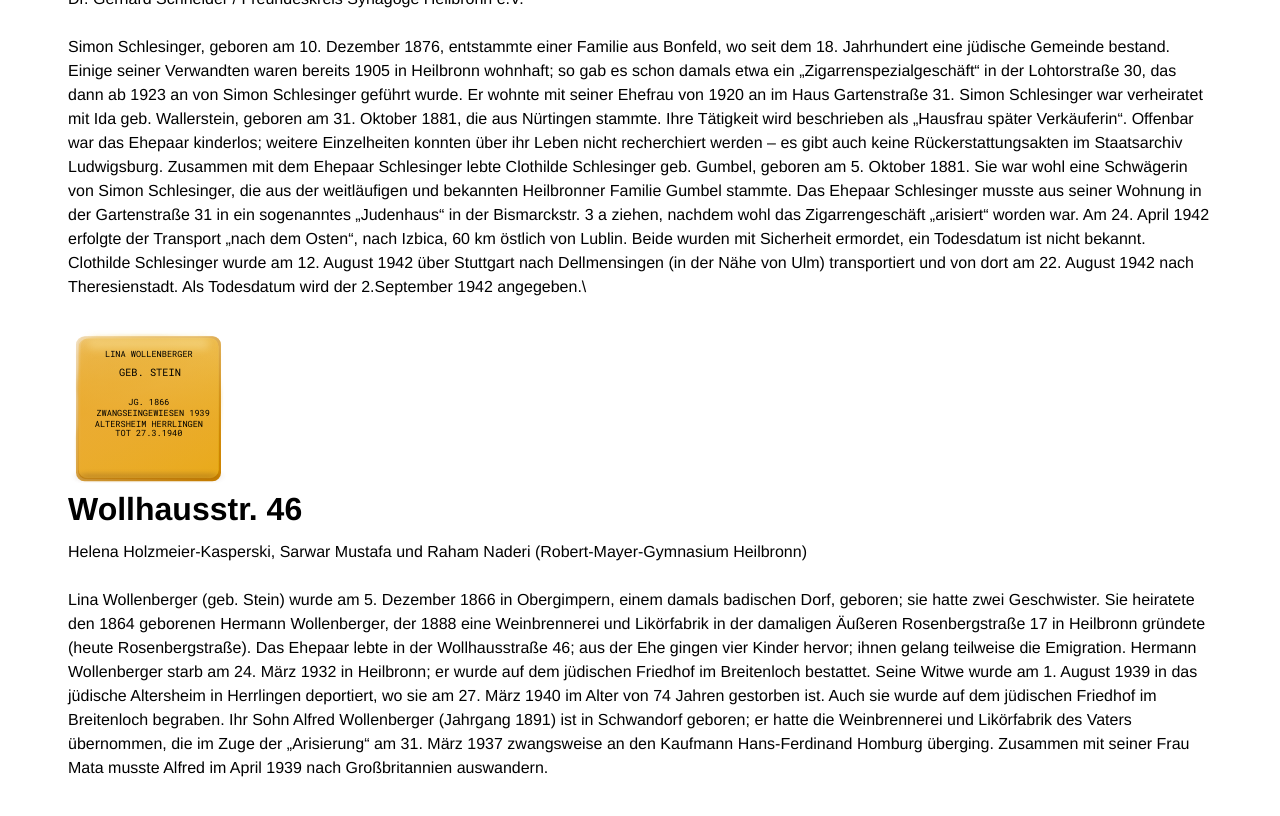
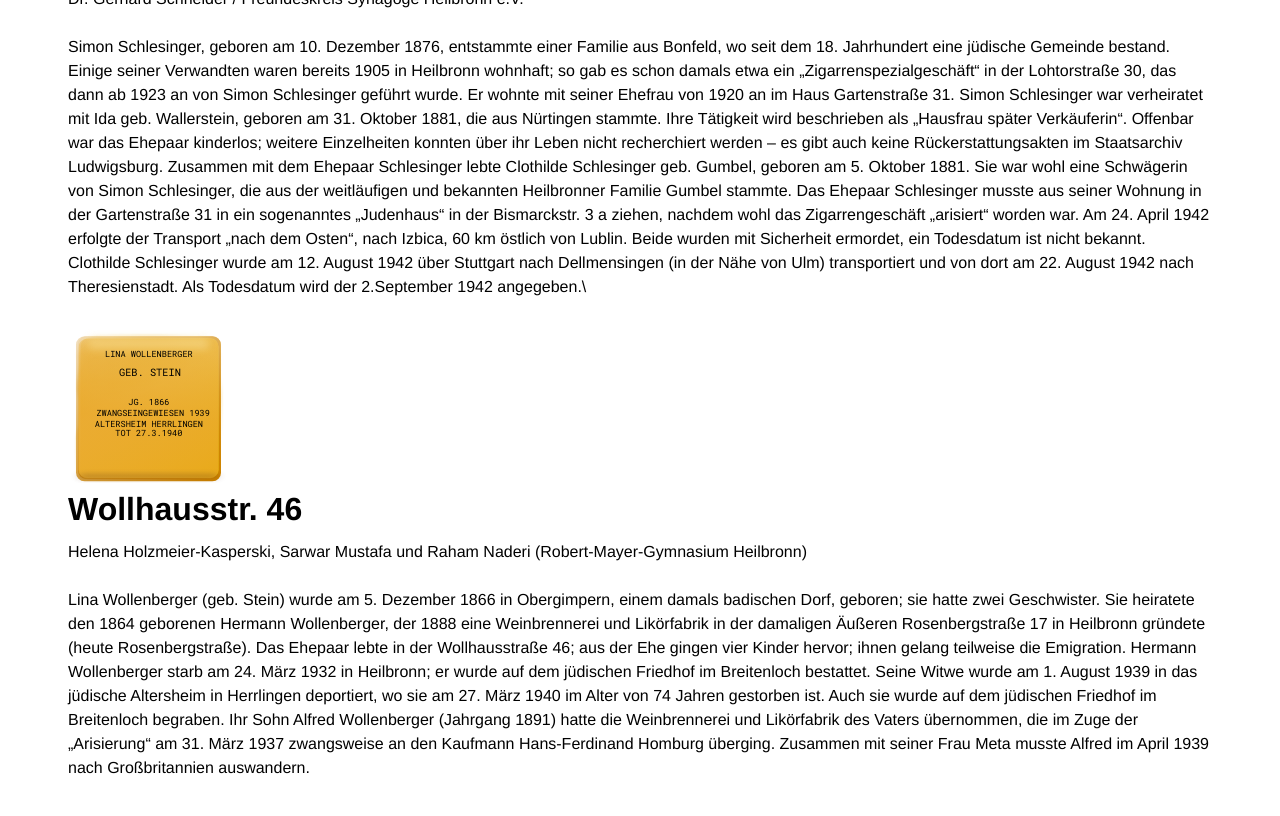
Before and after one commit to opendata-heilbronn/stolpersteine, a Jekyll site: the page built from _actions/jun-2017.md, in a window 1280 px wide and 900 px high, scrolled down 976 px. Shown: the top 816 px of the window. Built offline with Jekyll 4.4.1, drawn with Linux system fonts in a browser that asks for light colours.

Commit message:
Updated Wollhausstr 46

```diff
--- a/_list/wollhausstr-46.markdown
+++ b/_list/wollhausstr-46.markdown
@@ -25,4 +25,4 @@ Das Ehepaar lebte in der Wollhausstraße 46; aus der Ehe gingen vier Kinder herv
 
 Hermann Wollenberger starb am 24. März 1932 in Heilbronn; er wurde auf dem jüdischen Friedhof im Breitenloch bestattet. Seine Witwe wurde am 1. August 1939 in das jüdische Altersheim in Herrlingen deportiert, wo sie am 27. März 1940 im Alter von 74 Jahren gestorben ist. Auch sie wurde auf dem jüdischen Friedhof im Breitenloch begraben.
 
-Ihr Sohn Alfred Wollenberger (Jahrgang 1891) ist in Schwandorf geboren; er hatte die Weinbrennerei und Likörfabrik des Vaters übernommen, die im Zuge der „Arisierung“ am 31. März 1937 zwangsweise an den Kaufmann Hans-Ferdinand Homburg überging. Zusammen mit seiner Frau Mata musste Alfred im April 1939 nach Großbritannien auswandern.
+Ihr Sohn Alfred Wollenberger (Jahrgang 1891) hatte die Weinbrennerei und Likörfabrik des Vaters übernommen, die im Zuge der „Arisierung“ am 31. März 1937 zwangsweise an den Kaufmann Hans-Ferdinand Homburg überging. Zusammen mit seiner Frau Meta musste Alfred im April 1939 nach Großbritannien auswandern.
```
